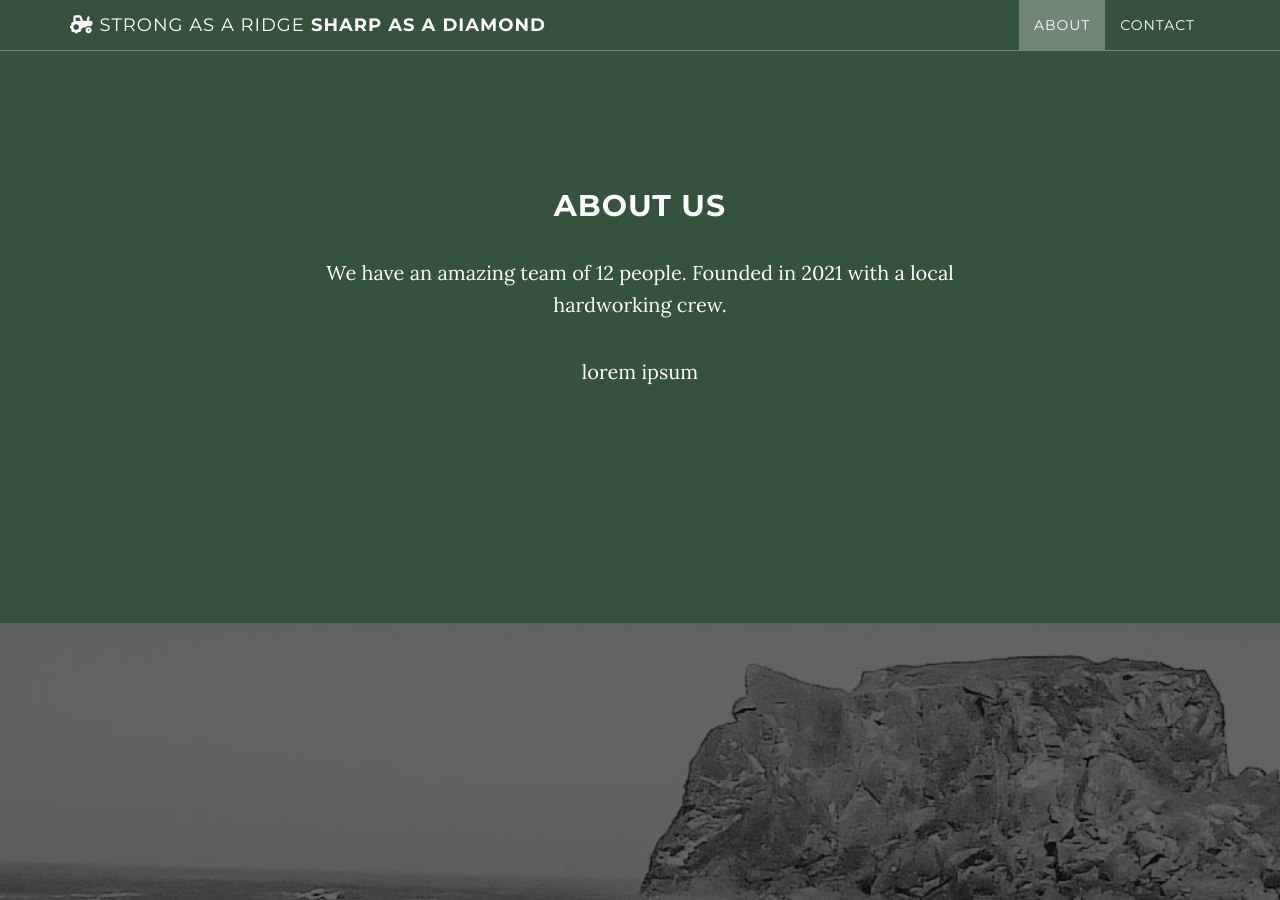
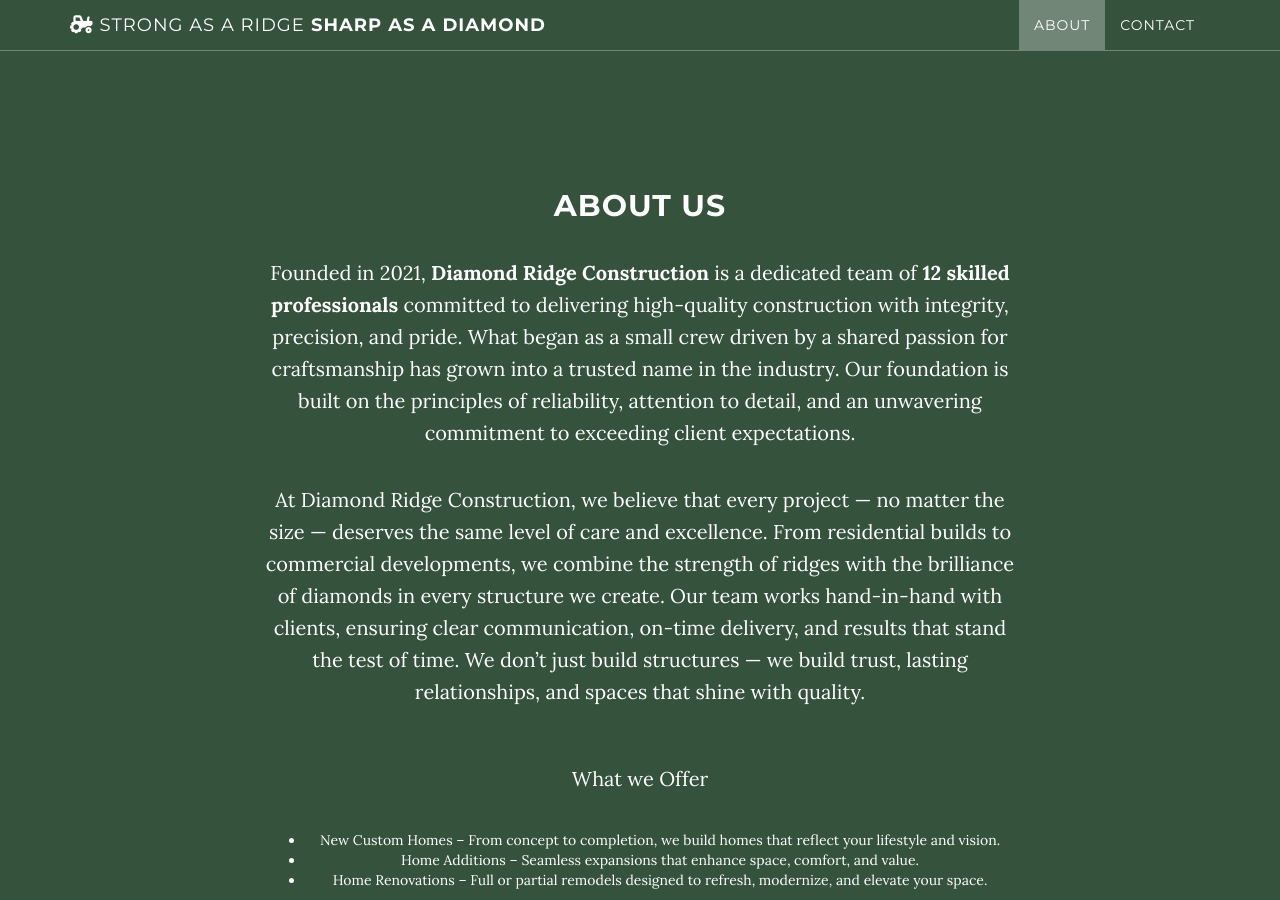
Before and after one commit to Marshmallows7920/buildwithdiamondridge, a Jekyll site: the page built from index.html, in a window 1280 px wide and 900 px high, scrolled down 911 px. Built offline with Jekyll 4.4.1, drawn with Linux system fonts in a browser that asks for light colours; nearby versions of some CDN libraries.

Commit message:
Update about.html

```diff
--- a/_includes/about.html
+++ b/_includes/about.html
@@ -3,10 +3,17 @@
         <div class="row">
             <div class="col-lg-8 col-lg-offset-2">
                 <h2>About us</h2>
-                <p>We have an amazing team of 12 people. Founded in 2021 with a local hardworking crew.</p>
-                <p>lorem ipsum </p>
-                <!-- <p> </p> -->
-                <!-- <p> </p> -->
+                <p>Founded in 2021, <strong>Diamond Ridge Construction </strong> is a dedicated team of <strong>12 skilled professionals</strong> committed to delivering high-quality construction with integrity, precision, and pride. What began as a small crew driven by a shared passion for craftsmanship has grown into a trusted name in the industry. Our foundation is built on the principles of reliability, attention to detail, and an unwavering commitment to exceeding client expectations.</p>
+                <p>At Diamond Ridge Construction, we believe that every project — no matter the size — deserves the same level of care and excellence. From residential builds to commercial developments, we combine the strength of ridges with the brilliance of diamonds in every structure we create. Our team works hand-in-hand with clients, ensuring clear communication, on-time delivery, and results that stand the test of time. We don’t just build structures — we build trust, lasting relationships, and spaces that shine with quality. </p>
+                <br />
+                <p>What we Offer</p>
+                <p>
+                    <ul>
+                        <li>New Custom Homes – From concept to completion, we build homes that reflect your lifestyle and vision.</li>
+                        <li>Home Additions – Seamless expansions that enhance space, comfort, and value.</li>
+                        <li>Home Renovations – Full or partial remodels designed to refresh, modernize, and elevate your space.</li>
+                    </ul>
+                </p>
             </div>
         </div>
     </section>
```
